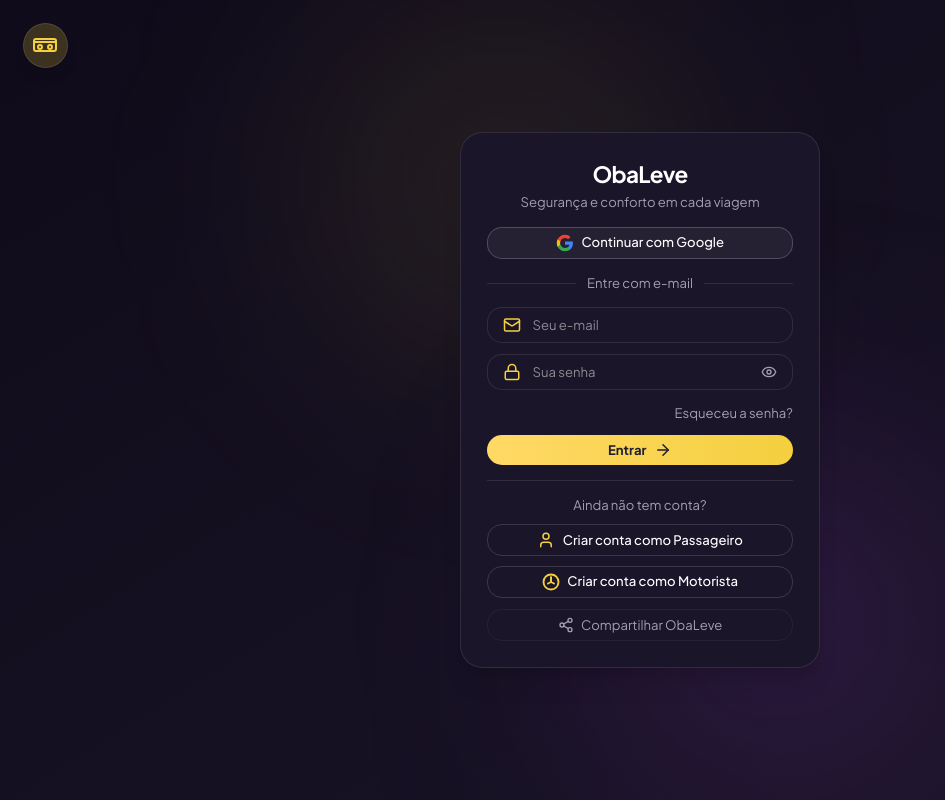
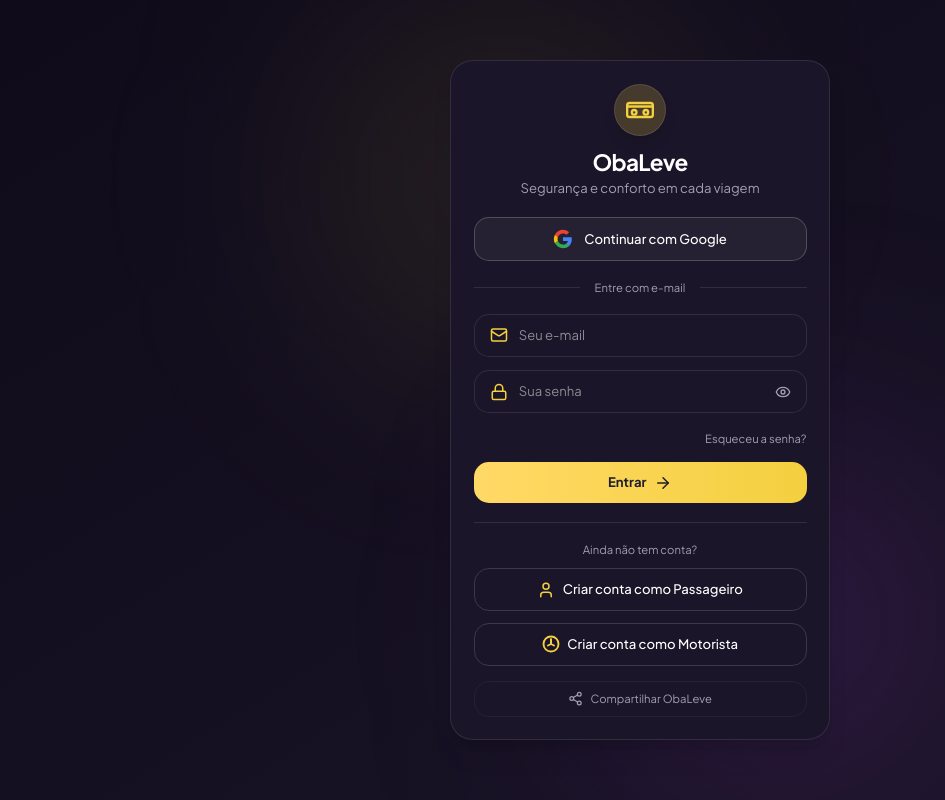
Before and after one commit to izakeobaleva/obaleva-app, a React (Vite) app: page / in a window 1280 px wide. Shown: the whole page, without its empty margins (0-945 px from the left). Built offline with nearby package versions, Linux system fonts and the light colour scheme; no server answers; the database is empty.

Commit message:
[dyad] wrote 1 file(s) + extra files edited outside of Dyad

```diff
--- a/src/pages/Login.tsx
+++ b/src/pages/Login.tsx
@@ -71,27 +71,28 @@ function Login() {
   };
 
   return (
-    <div className="min-h-screen bg-gradient-to-br from-[#0F0B1A] to-[#1A1528] flex items-center justify-center p-4">
+    <div className="min-h-screen bg-gradient-to-br from-[#0F0B1A] to-[#1A1528] flex items-center justify-center p-5">
       <div className="absolute inset-0 overflow-hidden pointer-events-none">
         <div className="absolute top-0 left-1/4 w-96 h-96 bg-[#F4D03F]/10 rounded-full blur-[120px]" />
         <div className="absolute bottom-0 right-1/4 w-96 h-96 bg-[#6B2D8C]/30 rounded-full blur-[120px]" />
       </div>
 
       <motion.div
-        initial={{ opacity: 0, x: -20 }}
-        animate={{ opacity: 1, x: 0 }}
-        transition={{ delay: 0.3 }}
-        className="fixed top-6 left-6 z-20"
+        initial={{ opacity: 0, y: 30 }}
+        animate={{ opacity: 1, y: 0 }}
+        className="relative z-10 bg-[#1A1528] rounded-3xl border border-white/10 shadow-xl w-full max-w-[380px] p-6"
       >
-        <div className="w-12 h-12 rounded-full bg-[#F4D03F]/20 backdrop-blur-md border border-white/10 flex items-center justify-center overflow-hidden shadow-lg">
+        {/* Logo no topo do card */}
+        <div className="flex flex-col items-center mb-5">
+          <div className="w-14 h-14 rounded-full bg-[#F4D03F]/20 backdrop-blur-md border border-white/10 flex items-center justify-center overflow-hidden shadow-lg mb-3">
             {logoUrl ? (
               <img
                 src={logoUrl}
                 alt="ObaLeve"
-              className="w-full h-full object-contain p-1.5"
+                className="w-full h-full object-contain p-2"
               />
             ) : (
-            <svg width="24" height="24" viewBox="0 0 24 24" fill="none" stroke="#F4D03F" strokeWidth="2" strokeLinecap="round" strokeLinejoin="round">
+              <svg width="28" height="28" viewBox="0 0 24 24" fill="none" stroke="#F4D03F" strokeWidth="2" strokeLinecap="round" strokeLinejoin="round">
                 <rect x="1" y="6" width="22" height="12" rx="2"/>
                 <circle cx="7" cy="14" r="2"/>
                 <circle cx="17" cy="14" r="2"/>
@@ -99,42 +100,37 @@ function Login() {
               </svg>
             )}
           </div>
-      </motion.div>
-
-      <motion.div
-        initial={{ opacity: 0, y: 30 }}
-        animate={{ opacity: 1, y: 0 }}
-        className="relative z-10 bg-[#1A1528] rounded-3xl border border-white/10 shadow-xl w-full max-w-[360px] p-7"
-      >
-        <div className="text-center mb-4">
           <h1 className="text-2xl font-bold text-white" style={{ fontFamily: "'Plus Jakarta Sans', sans-serif", letterSpacing: '-0.03em' }}>ObaLeve</h1>
-          <p className="text-[#A0A0B0] text-sm mt-1">Segurança e conforto em cada viagem</p>
+          <p className="text-[#A0A0B0] text-sm mt-0.5">Segurança e conforto em cada viagem</p>
         </div>
 
+        {/* Google */}
         <button
           onClick={handleGoogleLogin}
-          className="w-full rounded-2xl border border-white/20 bg-white/5 text-white flex items-center justify-center gap-2 hover:bg-white/10 hover:border-white/30 transition-all font-medium text-sm py-1.5"
+          className="w-full rounded-2xl border border-white/20 bg-white/5 text-white flex items-center justify-center gap-3 hover:bg-white/10 hover:border-white/30 transition-all font-medium py-3"
         >
-          <svg viewBox="0 0 24 24" width="18" height="18" xmlns="http://www.w3.org/2000/svg">
+          <svg viewBox="0 0 24 24" width="20" height="20" xmlns="http://www.w3.org/2000/svg">
             <path d="M22.56 12.25c0-.78-.07-1.53-.2-2.25H12v4.26h5.92a5.06 5.06 0 01-2.2 3.32v2.77h3.57c2.08-1.92 3.28-4.74 3.28-8.1z" fill="#4285F4"/>
             <path d="M12 23c2.97 0 5.46-.98 7.28-2.66l-3.57-2.77c-.98.66-2.23 1.06-3.71 1.06-2.86 0-5.29-1.93-6.16-4.53H2.18v2.84C3.99 20.53 7.7 23 12 23z" fill="#34A853"/>
             <path d="M5.84 14.09c-.22-.66-.35-1.36-.35-2.09s.13-1.43.35-2.09V7.07H2.18C1.43 8.55 1 10.22 1 12s.43 3.45 1.18 4.93l2.85-2.22.81-.62z" fill="#FBBC05"/>
             <path d="M12 5.38c1.62 0 3.06.56 4.21 1.64l3.15-3.15C17.45 2.09 14.97 1 12 1 7.7 1 3.99 3.47 2.18 7.07l3.66 2.84c.87-2.6 3.3-4.53 6.16-4.53z" fill="#EA4335"/>
           </svg>
-          Continuar com Google
+          <span className="text-sm">Continuar com Google</span>
         </button>
 
-        <div className="relative my-4">
+        {/* Separador */}
+        <div className="relative my-5">
           <div className="absolute inset-0 flex items-center">
             <div className="w-full border-t border-white/10"></div>
           </div>
-          <div className="relative flex justify-center text-sm">
-            <span className="bg-[#1A1528] px-3 text-[#A0A0B0]">Entre com e-mail</span>
+          <div className="relative flex justify-center text-xs">
+            <span className="bg-[#1A1528] px-4 text-[#A0A0B0]">Entre com e-mail</span>
           </div>
         </div>
 
-        <form onSubmit={handleSubmit} className="space-y-3">
-          <div className="flex items-center gap-3 bg-[#1A1528] border border-white/10 rounded-2xl px-4 py-2">
+        {/* Form */}
+        <form onSubmit={handleSubmit} className="space-y-3.5">
+          <div className="flex items-center gap-3 bg-[#1A1528] border border-white/10 rounded-2xl px-4 py-3">
             <Mail size={18} className="text-[#F4D03F] shrink-0" />
             <input
               type="email"
@@ -146,7 +142,7 @@ function Login() {
             />
           </div>
 
-          <div className="flex items-center gap-3 bg-[#1A1528] border border-white/10 rounded-2xl px-4 py-2">
+          <div className="flex items-center gap-3 bg-[#1A1528] border border-white/10 rounded-2xl px-4 py-3">
             <Lock size={18} className="text-[#F4D03F] shrink-0" />
             <input
               type={showPassword ? 'text' : 'password'}
@@ -167,31 +163,33 @@ function Login() {
           </div>
 
           <div className="text-right">
-            <Link to="/forgot-password" className="text-sm text-[#A0A0B0] hover:text-[#F4D03F] transition">
+            <Link to="/forgot-password" className="text-xs text-[#A0A0B0] hover:text-[#F4D03F] transition">
               Esqueceu a senha?
             </Link>
           </div>
 
           <button
             type="submit"
-            className="w-full rounded-2xl font-bold bg-gradient-to-r from-[#FFD966] to-[#F4D03F] text-[#1E1E2F] hover:shadow-lg transition-all flex items-center justify-center gap-2 text-sm py-1.5"
+            className="w-full rounded-2xl font-bold bg-gradient-to-r from-[#FFD966] to-[#F4D03F] text-[#1E1E2F] hover:shadow-lg transition-all flex items-center justify-center gap-2 py-3"
           >
-            Entrar <ArrowRight size={18} />
+            <span className="text-sm">Entrar</span>
+            <ArrowRight size={18} />
           </button>
         </form>
 
-        <div className="border-t border-white/10 pt-4 mt-4 space-y-2.5">
-          <p className="text-sm text-[#A0A0B0] text-center">Ainda não tem conta?</p>
+        {/* Cadastro */}
+        <div className="border-t border-white/10 pt-5 mt-5 space-y-3">
+          <p className="text-xs text-[#A0A0B0] text-center">Ainda não tem conta?</p>
           <Link
             to="/register"
-            className="w-full rounded-2xl border border-white/15 text-white flex items-center justify-center gap-2 hover:bg-white/5 hover:border-white/30 transition-all font-medium text-sm py-1.5"
+            className="w-full rounded-2xl border border-white/15 text-white flex items-center justify-center gap-2 hover:bg-white/5 hover:border-white/30 transition-all font-medium py-3"
           >
             <User size={18} className="text-[#F4D03F]" />
-            Criar conta como Passageiro
+            <span className="text-sm">Criar conta como Passageiro</span>
           </Link>
           <Link
             to="/register-driver"
-            className="w-full rounded-2xl border border-white/15 text-white flex items-center justify-center gap-2 hover:bg-white/5 hover:border-white/30 transition-all font-medium text-sm py-1.5"
+            className="w-full rounded-2xl border border-white/15 text-white flex items-center justify-center gap-2 hover:bg-white/5 hover:border-white/30 transition-all font-medium py-3"
           >
             <svg viewBox="0 0 24 24" width="18" height="18" fill="none" stroke="#F4D03F" strokeWidth="2.5" strokeLinecap="round" strokeLinejoin="round">
               <circle cx="12" cy="12" r="10"/>
@@ -199,16 +197,17 @@ function Login() {
               <path d="M12 6v6l-4 2"/>
               <path d="M12 6v5"/>
             </svg>
-            Criar conta como Motorista
+            <span className="text-sm">Criar conta como Motorista</span>
           </Link>
         </div>
 
+        {/* Compartilhar */}
         <button
           onClick={handleShare}
-          className="w-full mt-3 rounded-2xl text-[#A0A0B0] hover:text-white hover:bg-white/5 transition-all flex items-center justify-center gap-2 text-sm border border-white/5 py-1.5"
+          className="w-full mt-4 rounded-2xl text-[#A0A0B0] hover:text-white hover:bg-white/5 transition-all flex items-center justify-center gap-2 border border-white/5 py-2.5"
         >
-          <Share2 size={16} />
-          Compartilhar ObaLeve
+          <Share2 size={15} />
+          <span className="text-xs">Compartilhar ObaLeve</span>
         </button>
       </motion.div>
     </div>
```
Also changed, not shown: .dyad/screenshot/0dab70dce93107122de51d308c1604904d20af60.png (added). Lines whose indentation alone changed are shown as unchanged.
